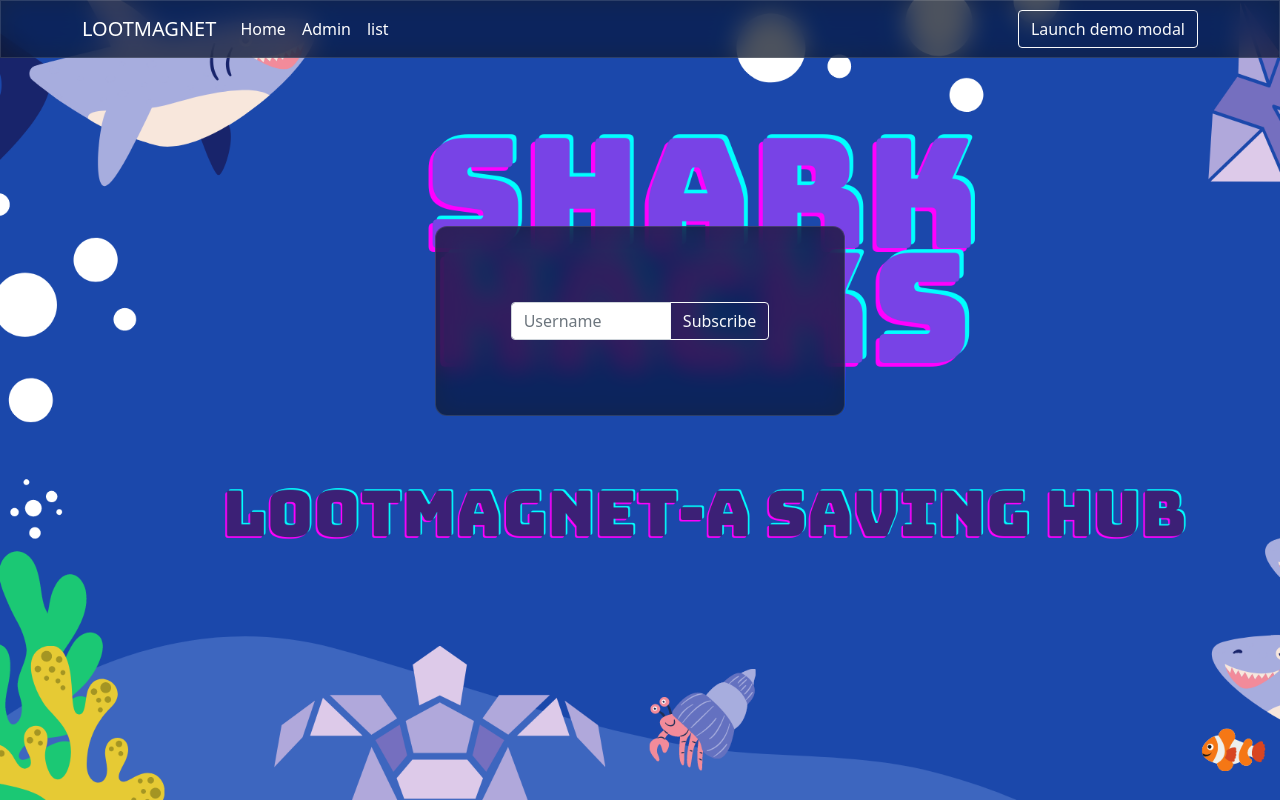
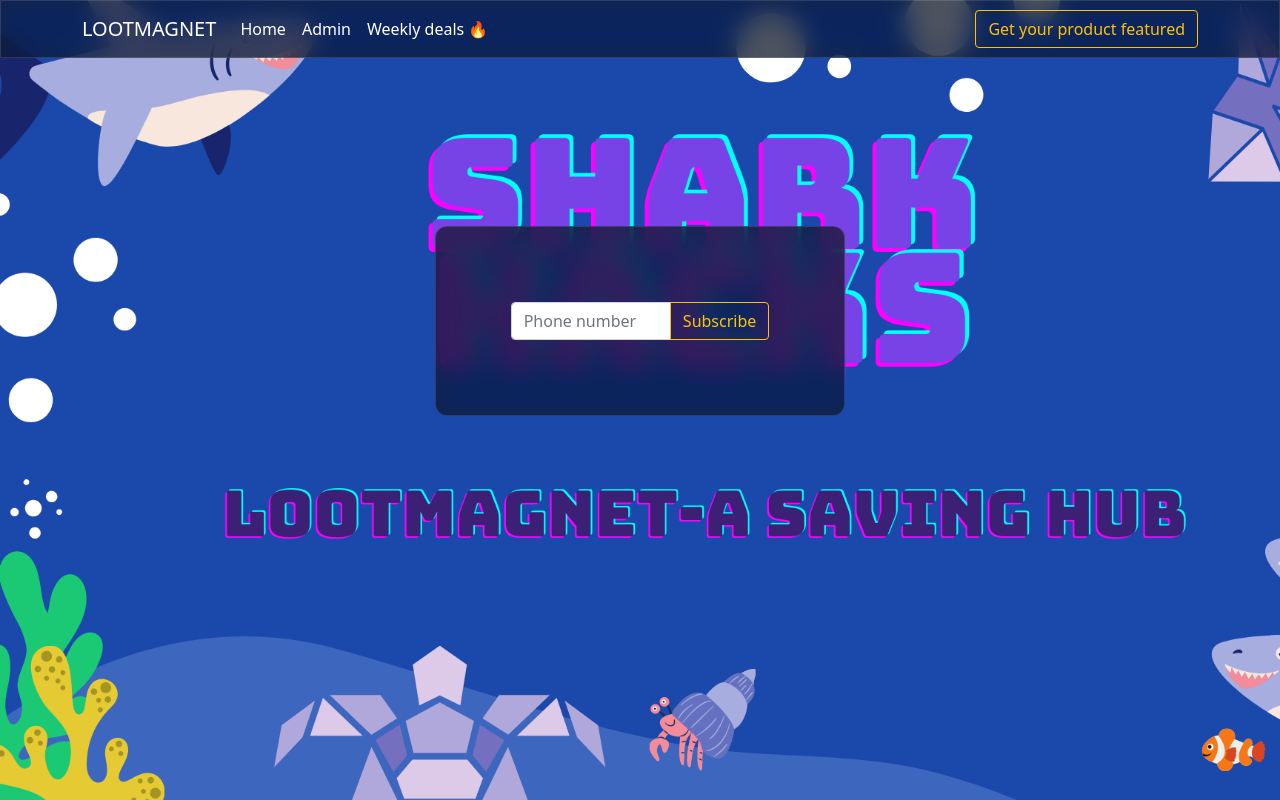
Before and after one commit to NishikantaRay/sharkhacks3, an Angular app: page /home in a window 1280 px wide. Built offline with nearby package versions, Linux system fonts and the light colour scheme.

Commit message:
Typos fixed

```diff
--- a/src/app/app-routing.module.ts
+++ b/src/app/app-routing.module.ts
@@ -7,7 +7,7 @@ import { HomeComponent } from './home/home.component';
 const routes: Routes = [
   { path: 'home', component: HomeComponent },
   {path: 'admin', component: AdminComponent},
-  {path: 'adlist', component: AdListComponent},
+  {path: 'weekly-deals', component: AdListComponent},
   { path: '', redirectTo: '/home', pathMatch: 'full' }
 
 ];
--- a/src/app/home/home.component.html
+++ b/src/app/home/home.component.html
@@ -16,12 +16,12 @@
 
         </li>
         <li class="nav-item">
-          <a class="nav-link active" aria-current="page" routerLink="/adlist">list</a>
+          <a class="nav-link active" aria-current="page" routerLink="/weekly-deals">Weekly deals 🔥</a>
         </li>
       </ul>
       <div class="d-flex">
-        <button type="button" class="btn  btn-outline-light" data-bs-toggle="modal" data-bs-target="#exampleModal">
-          Launch demo modal
+        <button type="button" class="btn  btn-outline-warning" data-bs-toggle="modal" data-bs-target="#exampleModal">
+          Get your product featured
         </button>
       </div>
     </div>
@@ -39,9 +39,9 @@
         <form [formGroup]="profileForm" (ngSubmit)="onSubmit()">
           <div class="card-body" style="padding: 25px;">
             <div class="input-group flex-nowrap">
-              <input type="text" formControlName="firstName" class="form-control" placeholder="Username"
+              <input type="text" formControlName="firstName" class="form-control" placeholder="Phone number"
                 aria-label="Username" aria-describedby="addon-wrapping">
-              <button type="submit" class="btn btn-outline-light">Subscribe</button>
+              <button type="submit" class="btn btn-outline-warning">Subscribe</button>
             </div>
           </div>
         </form>
@@ -55,7 +55,7 @@
   <div class="modal-dialog">
     <div class="modal-content">
       <div class="modal-header">
-        <h5 class="modal-title" id="exampleModalLabel">Modal title</h5>
+        <h5 class="modal-title" id="exampleModalLabel">Tell us about your product</h5>
         <button type="button" class="btn-close" data-bs-dismiss="modal" aria-label="Close"></button>
       </div>
       <div class="modal-body">
@@ -68,18 +68,18 @@
           <div class="mb-3">
             <label for="exampleFormControlInput1" class="form-label">Ad title</label>
             <input type="text" formControlName="adTitle" class="form-control" id="exampleFormControlInput1"
-              placeholder="name@example.com">
+              placeholder="Ad Title">
           </div>
           <div class="mb-3">
             <label for="exampleFormControlTextarea1" class="form-label">Ad desc</label>
             <textarea formControlName="adDesc" class="form-control" id="exampleFormControlTextarea1"
-              rows="3"></textarea>
+              rows="3" placeholder="Ad Description"></textarea>
           </div>
 
           <!-- </div> -->
           <div class="modal-footer">
             <button type="button" class="btn btn-outline-danger" data-bs-dismiss="modal">Close</button>
-            <button type="submit" class="btn btn-outline-light">Submit</button>
+            <button type="submit" class="btn btn-outline-success">Submit</button>
           </div>
         </form>
       </div>
--- a/src/app/nav/nav.component.html
+++ b/src/app/nav/nav.component.html
@@ -16,7 +16,7 @@
 
         </li>
         <li class="nav-item">
-          <a class="nav-link active" aria-current="page" routerLink="/adlist">list</a>
+          <a class="nav-link active" aria-current="page" routerLink="/weekly-deals">weekly-deals 🔥</a>
 
         </li>
 
```
